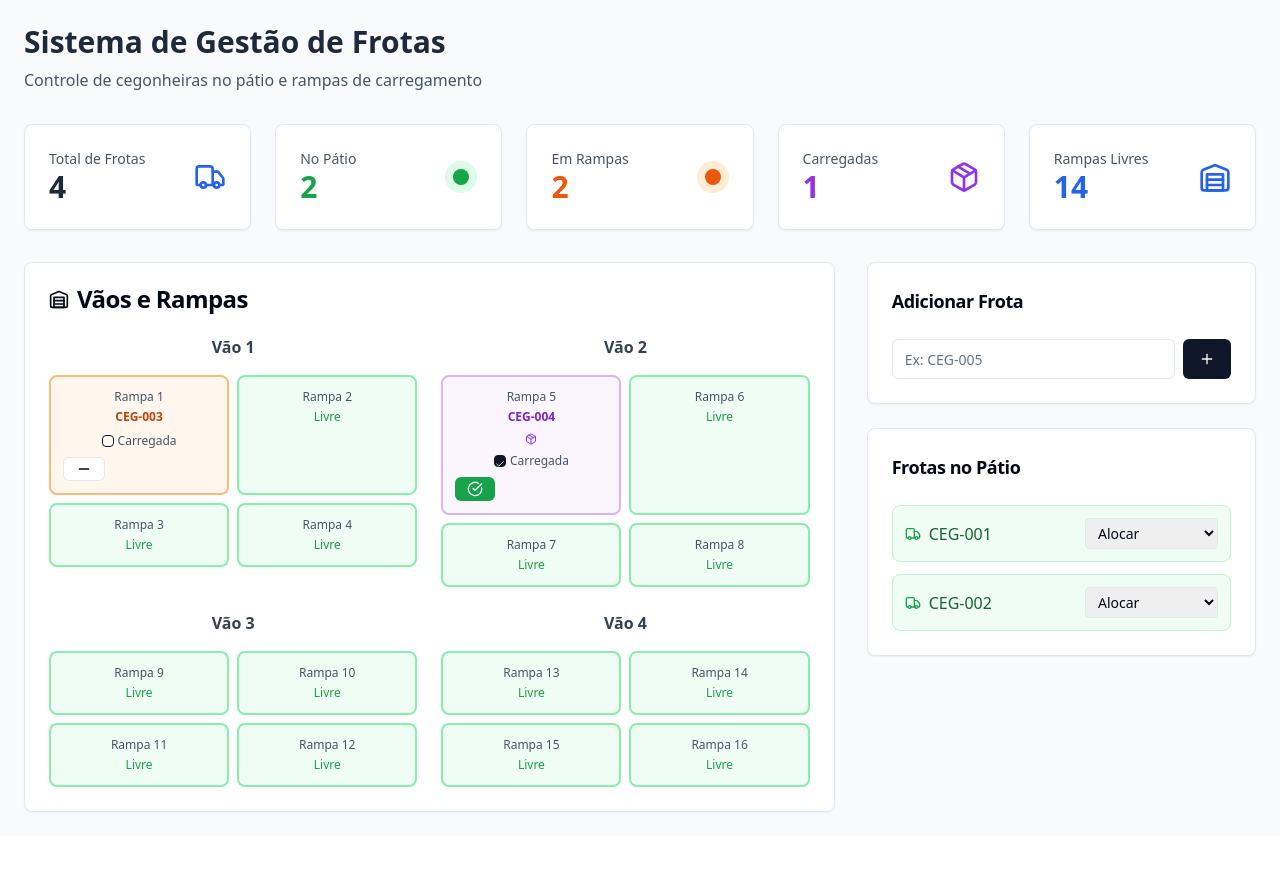
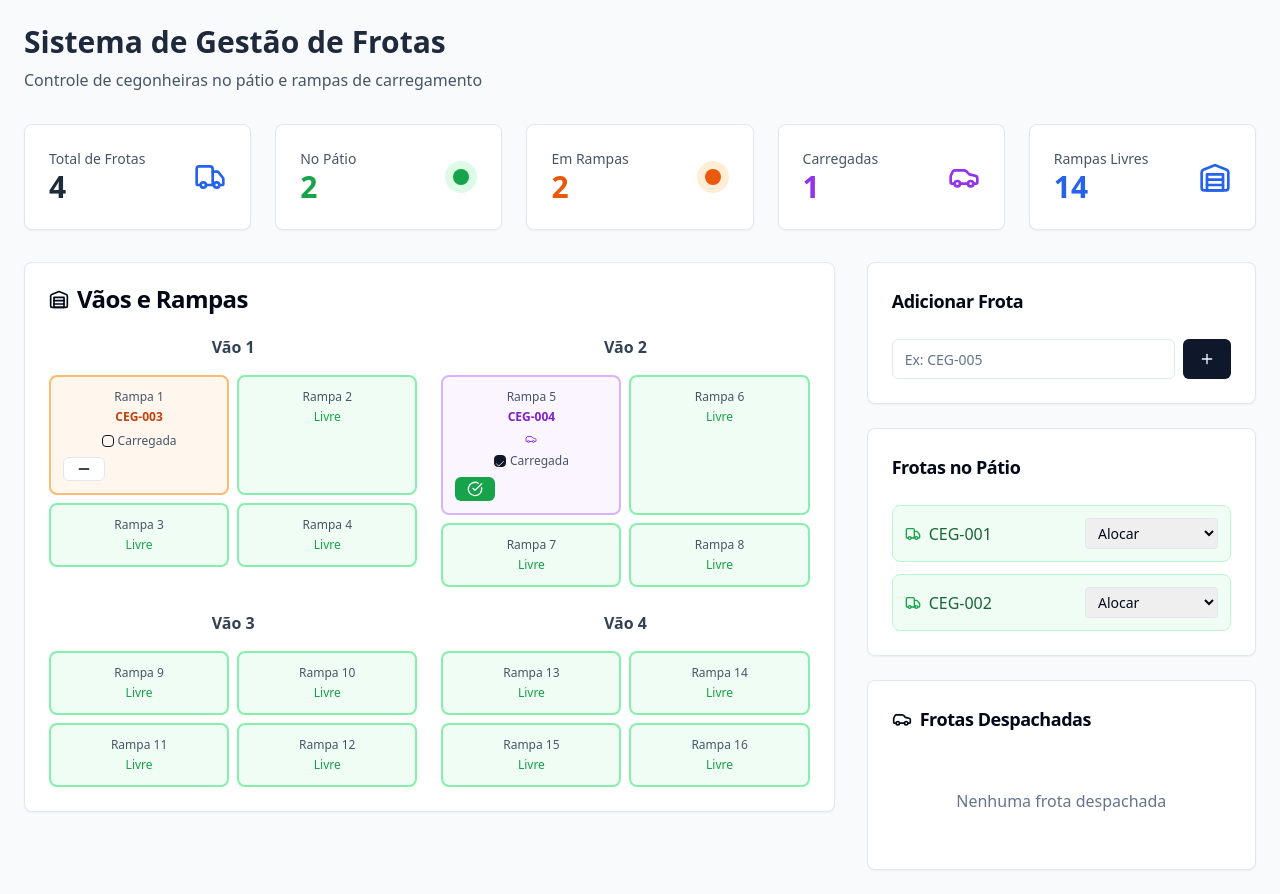
Before and after one commit to CarlosTh0/controle-de-rampas, a React (Vite) app: page / in a window 1280 px wide. Before the commit the page ends 836 px from the top, so only its background shows below. Built offline with nearby package versions, Linux system fonts and the light colour scheme.

Commit message:
Fix: Remove loaded fleet from patio list
- Remove loaded fleet from the patio list after releasing the ramp.
- Add a way to view all loaded fleets.
- Change the icon of the "Carregadas" card.

```diff
--- a/src/components/Dashboard.tsx
+++ b/src/components/Dashboard.tsx
@@ -1,5 +1,6 @@
+
 import React, { useState } from 'react';
-import { Truck, Warehouse, Plus, Minus, Package, CheckCircle } from 'lucide-react';
+import { Truck, Warehouse, Plus, Minus, Package, CheckCircle, Car } from 'lucide-react';
 import { Button } from '@/components/ui/button';
 import { Card, CardContent, CardHeader, CardTitle } from '@/components/ui/card';
 import { Input } from '@/components/ui/input';
@@ -9,7 +10,7 @@ import { useToast } from '@/hooks/use-toast';
 interface Frota {
   id: string;
   numero: string;
-  status: 'patio' | 'rampa';
+  status: 'patio' | 'rampa' | 'despachada';
   rampa?: number;
   galpao?: number;
   carregada?: boolean;
@@ -56,18 +57,18 @@ const Dashboard = () => {
     });
   };
 
-  // Função para finalizar carregamento e liberar rampa
+  // Função para finalizar carregamento e despachar frota
   const finalizarCarregamento = (frotaId: string) => {
     setFrotas(prev => prev.map(frota =>
       frota.id === frotaId
-        ? { ...frota, status: 'patio', rampa: undefined, galpao: undefined, carregada: undefined }
+        ? { ...frota, status: 'despachada', rampa: undefined, galpao: undefined, carregada: true }
         : frota
     ));
 
     const frota = frotas.find(f => f.id === frotaId);
     toast({
       title: "Carregamento Finalizado",
-      description: `${frota?.numero} finalizou o carregamento e liberou a rampa`,
+      description: `${frota?.numero} foi despachada e liberou a rampa`,
     });
   };
 
@@ -114,6 +115,9 @@ const Dashboard = () => {
 
   // Frotas disponíveis no pátio
   const frotasPatio = frotas.filter(f => f.status === 'patio');
+
+  // Frotas despachadas (carregadas e finalizadas)
+  const frotasDespachadas = frotas.filter(f => f.status === 'despachada');
 
   return (
     <div className="min-h-screen bg-slate-50 p-6">
@@ -181,7 +185,7 @@ const Dashboard = () => {
                     {frotas.filter(f => f.carregada).length}
                   </p>
                 </div>
-                <Package className="h-8 w-8 text-purple-600" />
+                <Car className="h-8 w-8 text-purple-600" />
               </div>
             </CardContent>
           </Card>
@@ -247,7 +251,7 @@ const Dashboard = () => {
                                     </p>
                                     {isCarregada && (
                                       <div className="flex items-center justify-center">
-                                        <Package className="h-3 w-3 text-purple-600" />
+                                        <Car className="h-3 w-3 text-purple-600" />
                                       </div>
                                     )}
                                     <div className="flex items-center justify-center gap-1">
@@ -375,6 +379,42 @@ const Dashboard = () => {
                 </div>
               </CardContent>
             </Card>
+
+            {/* Frotas Despachadas */}
+            <Card>
+              <CardHeader>
+                <CardTitle className="text-lg flex items-center gap-2">
+                  <Car className="h-5 w-5" />
+                  Frotas Despachadas
+                </CardTitle>
+              </CardHeader>
+              <CardContent>
+                <div className="space-y-3 max-h-64 overflow-y-auto">
+                  {frotasDespachadas.map(frota => (
+                    <div
+                      key={frota.id}
+                      className="flex items-center justify-between p-3 bg-purple-50 rounded-lg border border-purple-200"
+                    >
+                      <div className="flex items-center gap-2">
+                        <Car className="h-4 w-4 text-purple-600" />
+                        <span className="font-medium text-purple-800">
+                          {frota.numero}
+                        </span>
+                      </div>
+                      <span className="text-xs text-purple-600 font-medium">
+                        Carregada
+                      </span>
+                    </div>
+                  ))}
+
+                  {frotasDespachadas.length === 0 && (
+                    <p className="text-center text-slate-500 py-8">
+                      Nenhuma frota despachada
+                    </p>
+                  )}
+                </div>
+              </CardContent>
+            </Card>
           </div>
         </div>
       </div>
```
